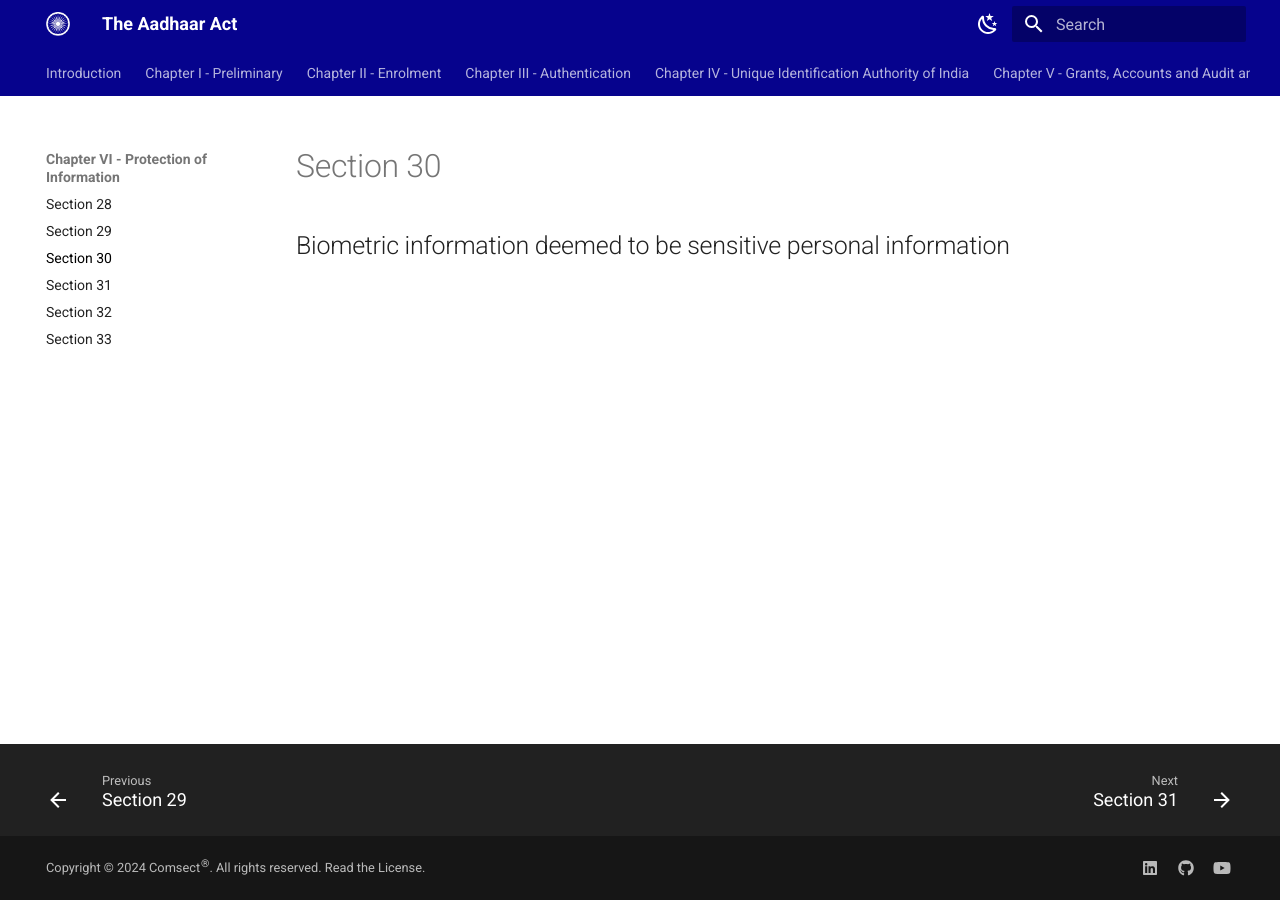
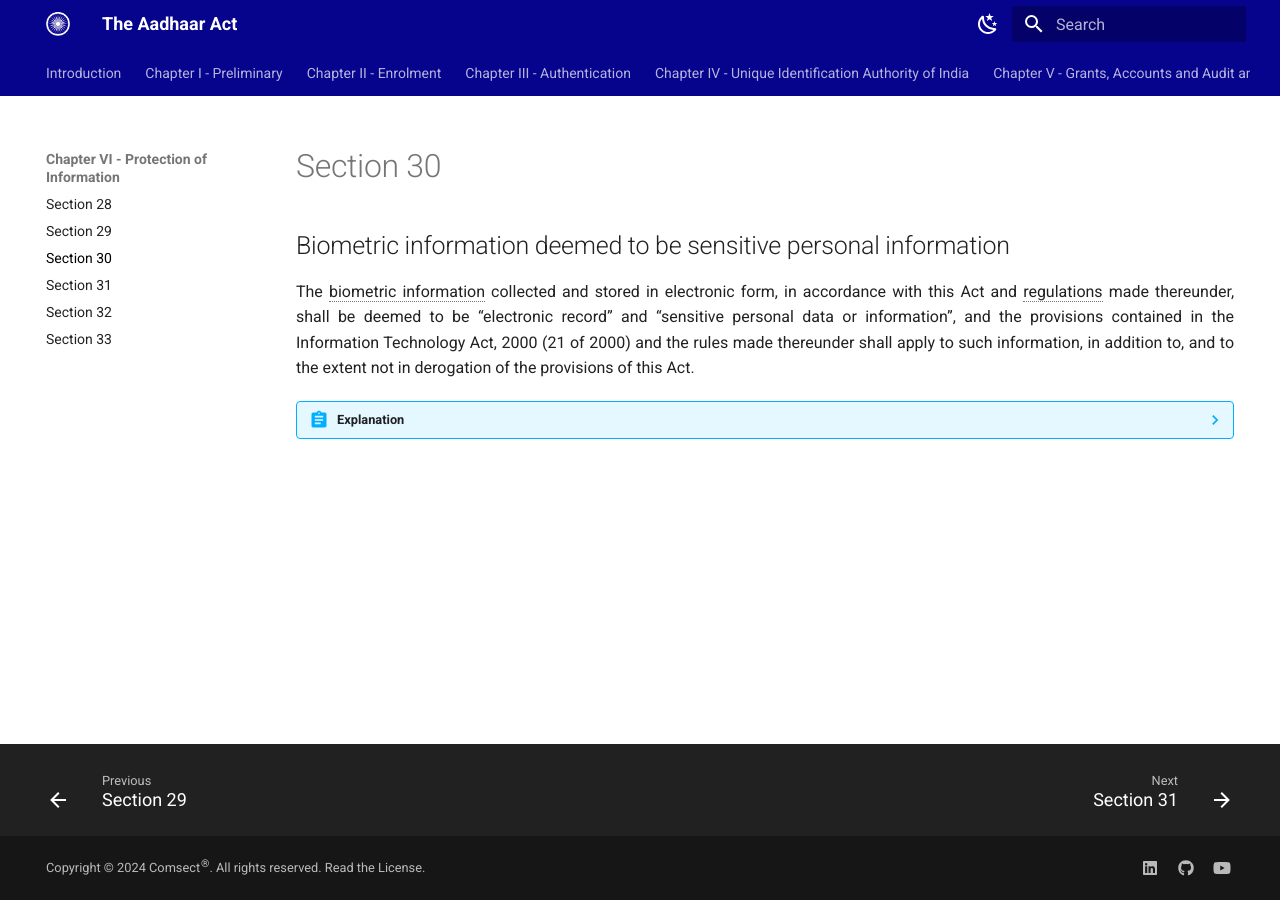
Before and after one commit to comsect/aadhaar-act, an MkDocs documentation site: the page built from docs/en/30.md, in a window 1280 px wide. Built offline with MkDocs 1.6.1 and Material for MkDocs 9.7.7, drawn with Linux system fonts in a browser that asks for light colours.

Commit message:
add section-thirty

```diff
--- a/docs/en/30.md
+++ b/docs/en/30.md
@@ -5,3 +5,12 @@
 ---
 
 ## Biometric information deemed to be sensitive personal information
+
+The biometric information collected and stored in electronic form, in accordance with this Act and regulations made thereunder, shall be deemed to be “electronic record” and “sensitive personal data or information”, and the provisions contained in the Information Technology Act, 2000 (21 of 2000) and the rules made thereunder shall apply to such information, in addition to, and to the extent not in derogation of the provisions of this Act.
+
+??? abstract "Explanation"
+    For the purposes of this section, the expressions—
+
+    1. “electronic form” shall have the same meaning as assigned to it in clause (r) of sub-section (1) of section 2 of the Information Technology Act, 2000 (21 of 2000);
+    2. “electronic record” shall have the same meaning as assigned to it in clause (t) of sub-section (1) of section 2 of the Information Technology Act, 2000 (21 of 2000);
+    3. “sensitive personal data or information” shall have the same meaning as assigned to it in clause (iii) of the Explanation to section 43A of the Information Technology Act, 2000 (21 of 2000).
```
